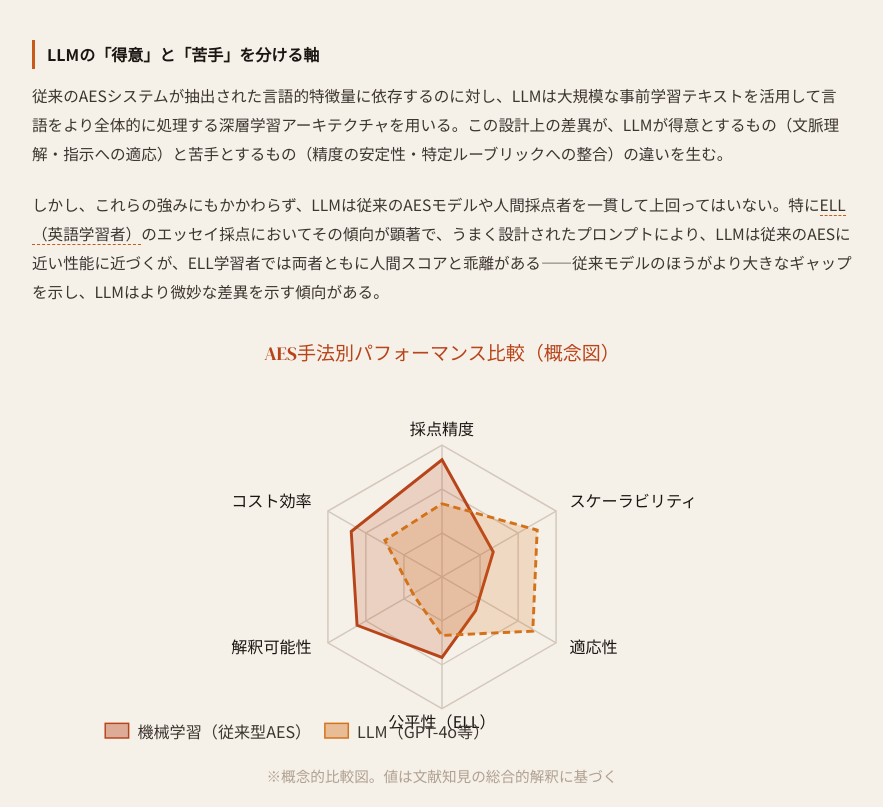
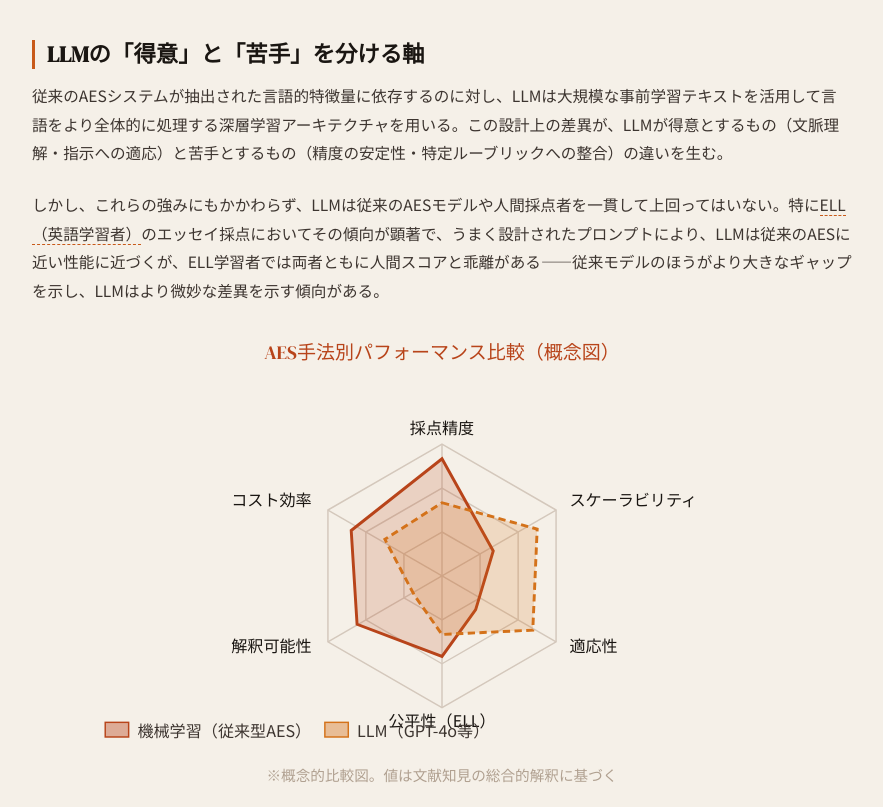
Before and after one commit to trdhrsh/praxis-magazine, a plain HTML site: page index.html in a window 1280 px wide. Shown: the part 1080-1887 px from the top of the page, without its empty margins (198-1081 px from the left). Drawn offline with Linux system fonts and the light colour scheme.

Commit message:
Adjust h2 size

```diff
--- a/index.html
+++ b/index.html
@@ -23,7 +23,7 @@ a{color:var(--orange);}
 article{max-width:var(--max-w);margin:0 auto;padding:3.5rem 0;border-bottom:1px solid var(--border);}
 .article-date{font-family:var(--mono);font-size:0.68rem;letter-spacing:0.15em;color:var(--ink-dim);margin-bottom:0.75rem;}
 .article-eyebrow{font-family:var(--mono);font-size:0.68rem;letter-spacing:0.18em;text-transform:uppercase;color:var(--orange);margin-bottom:0.7rem;}
-h1{font-family:var(--serif);font-size:clamp(1.5rem,4.5vw,2.2rem);line-height:1.2;color:var(--ink);margin-bottom:0.75rem;}h2{font-family:var(--sans);font-weight:700;font-size:clamp(0.9rem,2vw,1rem);color:var(--ink);margin:2.5rem 0 0.75rem;padding-left:0.75rem;border-left:3px solid var(--orange);}
+h1{font-family:var(--serif);font-size:clamp(1.5rem,4.5vw,2.2rem);line-height:1.2;color:var(--ink);margin-bottom:0.75rem;}h2{font-family:var(--serif);font-weight:700;font-size:clamp(1.1rem,3vw,1.4rem);line-height:1.3;color:var(--ink);margin:2.5rem 0 0.75rem;padding-left:0.75rem;border-left:3px solid var(--orange);}
 .article-subtitle{font-size:clamp(0.875rem,2vw,0.95rem);color:var(--ink-muted);line-height:1.6;font-weight:300;max-width:62ch;margin-bottom:1.5rem;}
 .article-body{font-size:clamp(0.9rem,2vw,0.975rem);line-height:1.85;color:var(--ink-mid);}
 .article-body p{margin-bottom:1.4rem;}
```
